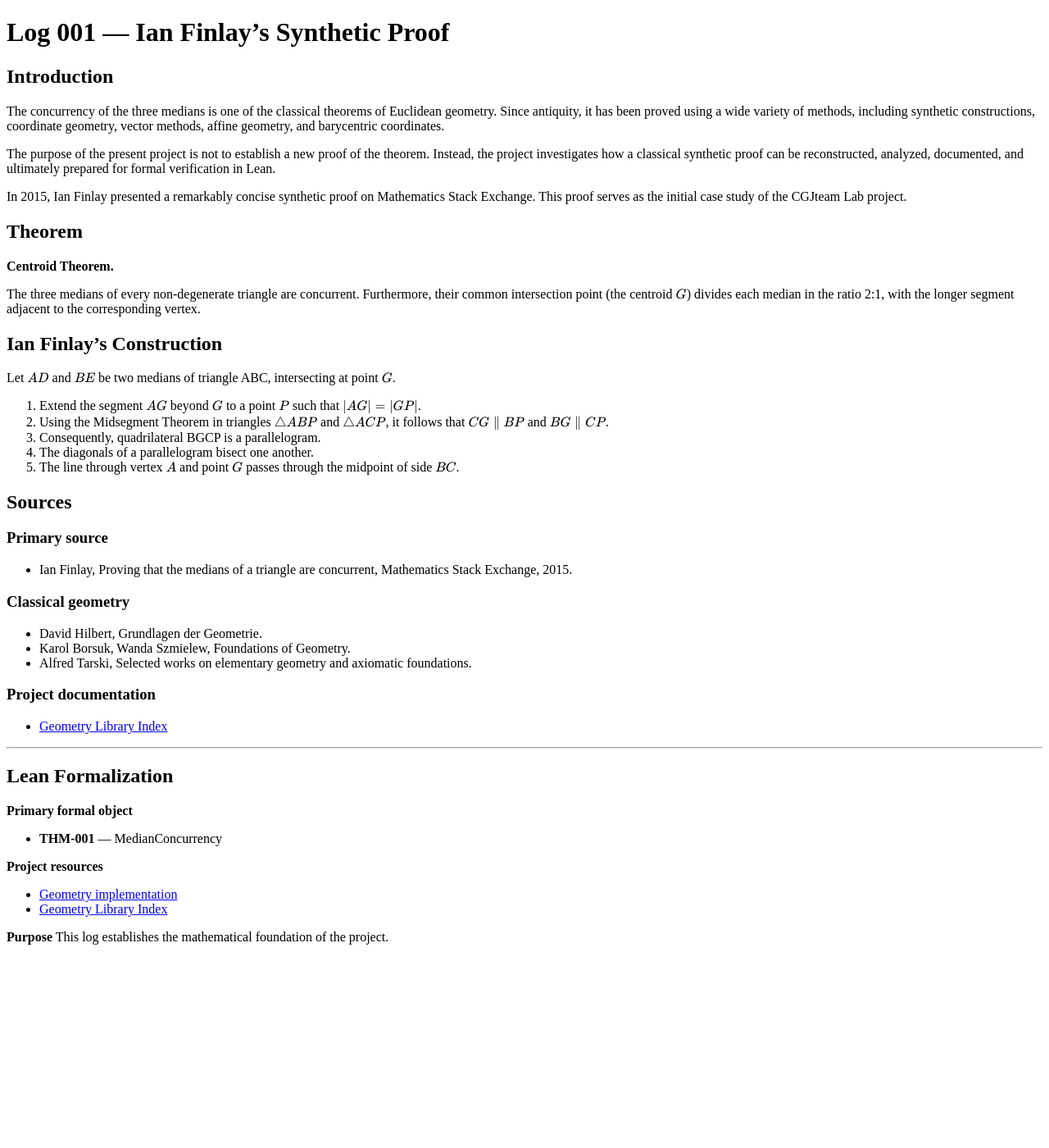
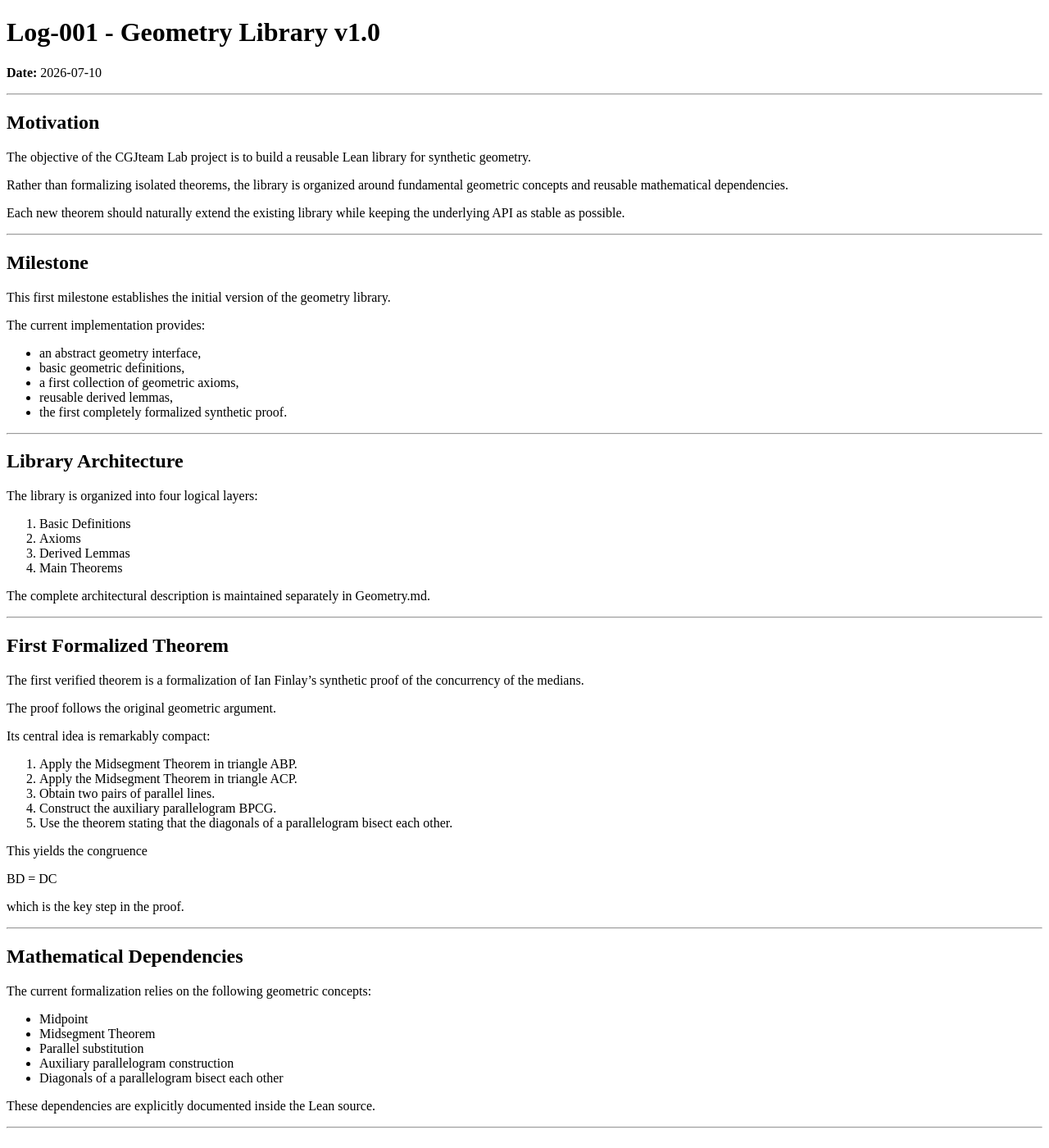
Before and after one commit to cgjteam/cgjteam.github.io, a Jekyll site: the page built from log-001.md, in a window 1280 px wide and 1400 px high. Shown: the whole window at 82% size. Built offline with Jekyll 4.4.1, drawn with Linux system fonts in a browser that asks for light colours; comment, search, counter and statistics services are not loaded; our own code applies the rules of GitHub Pages for plain Markdown files; some of the changed text lies outside the part shown.

Commit message:
Revise log-001 for Geometry Library v1.0
Updated log to reflect the Geometry Library v1.0 and its structure.

```diff
--- a/log-001.md
+++ b/log-001.md
@@ -2,55 +2,98 @@
 layout: default
 ---
 
-# Log 001 — Ian Finlay's Synthetic Proof
+# Log-001 - Geometry Library v1.0
 
-## Introduction
-
-The concurrency of the three medians is one of the classical theorems of Euclidean geometry. Since antiquity, it has been proved using a wide variety of methods, including synthetic constructions, coordinate geometry, vector methods, affine geometry, and barycentric coordinates.
-
-The purpose of the present project is not to establish a new proof of the theorem. Instead, the project investigates how a classical synthetic proof can be reconstructed, analyzed, documented, and ultimately prepared for formal verification in Lean.
-
-In 2015, Ian Finlay presented a remarkably concise synthetic proof on Mathematics Stack Exchange. This proof serves as the initial case study of the CGJteam Lab project.
-
-## Theorem
-
-**Centroid Theorem.**
-
-The three medians of every non-degenerate triangle are concurrent. Furthermore, their common intersection point (the centroid $G$) divides each median in the ratio 2:1, with the longer segment adjacent to the corresponding vertex.
-
-## Ian Finlay's Construction
-
-Let $AD$ and $BE$ be two medians of triangle ABC, intersecting at point $G$.
-
-1. Extend the segment $AG$ beyond $G$ to a point $P$ such that {% raw %}$\vert AG \vert = \vert GP \vert${% endraw %}.
-2. Using the Midsegment Theorem in triangles $\triangle ABP$ and $\triangle ACP$, it follows that $CG \parallel BP$ and $BG \parallel CP$.
-3. Consequently, quadrilateral BGCP is a parallelogram.
-4. The diagonals of a parallelogram bisect one another.
-5. The line through vertex $A$ and point $G$ passes through the midpoint of side $BC$.
-
-## Sources
-
-### Primary source
-* Ian Finlay, Proving that the medians of a triangle are concurrent, Mathematics Stack Exchange, 2015.
-
-### Classical geometry
-* David Hilbert, Grundlagen der Geometrie.
-* Karol Borsuk, Wanda Szmielew, Foundations of Geometry.
-* Alfred Tarski, Selected works on elementary geometry and axiomatic foundations.
-
-### Project documentation
-* [Geometry Library Index](./Geometry.md)
+**Date:** 2026-07-10
 
 ---
 
-## Lean Formalization
+## Motivation
 
-**Primary formal object**
-- **THM-001** — MedianConcurrency
+The objective of the CGJteam Lab project is to build a reusable Lean library for synthetic geometry.
 
-**Project resources**
-- [Geometry implementation](./Geometry_lean.html)
-- [Geometry Library Index](./Geometry.md)
+Rather than formalizing isolated theorems, the library is organized around fundamental geometric concepts and reusable mathematical dependencies.
 
-**Purpose**
-This log establishes the mathematical foundation of the project.
+Each new theorem should naturally extend the existing library while keeping the underlying API as stable as possible.
+
+---
+
+## Milestone
+
+This first milestone establishes the initial version of the geometry library.
+
+The current implementation provides:
+
+- an abstract geometry interface,
+- basic geometric definitions,
+- a first collection of geometric axioms,
+- reusable derived lemmas,
+- the first completely formalized synthetic proof.
+
+---
+
+## Library Architecture
+
+The library is organized into four logical layers:
+
+1. Basic Definitions
+2. Axioms
+3. Derived Lemmas
+4. Main Theorems
+
+The complete architectural description is maintained separately in Geometry.md.
+
+---
+
+## First Formalized Theorem
+
+The first verified theorem is a formalization of Ian Finlay's synthetic proof of the concurrency of the medians.
+
+The proof follows the original geometric argument.
+
+Its central idea is remarkably compact:
+
+1. Apply the Midsegment Theorem in triangle ABP.
+2. Apply the Midsegment Theorem in triangle ACP.
+3. Obtain two pairs of parallel lines.
+4. Construct the auxiliary parallelogram BPCG.
+5. Use the theorem stating that the diagonals of a parallelogram bisect each other.
+
+This yields the congruence
+
+BD = DC
+
+which is the key step in the proof.
+
+---
+
+## Mathematical Dependencies
+
+The current formalization relies on the following geometric concepts:
+
+- Midpoint
+- Midsegment Theorem
+- Parallel substitution
+- Auxiliary parallelogram construction
+- Diagonals of a parallelogram bisect each other
+
+These dependencies are explicitly documented inside the Lean source.
+
+---
+
+## Current Status
+
+Current project status:
+
+- Geometry API established.
+- Geometry Library v1.0 completed.
+- First synthetic theorem formally verified.
+- Documentation synchronized with the implementation.
+
+---
+
+## Next Step
+
+Future work will extend the geometry library through additional formalizations of classical synthetic geometry theorems.
+
+The long-term objective is to build a coherent reusable library where new proofs reuse previously formalized concepts rather than introducing ad hoc constructions.
```
